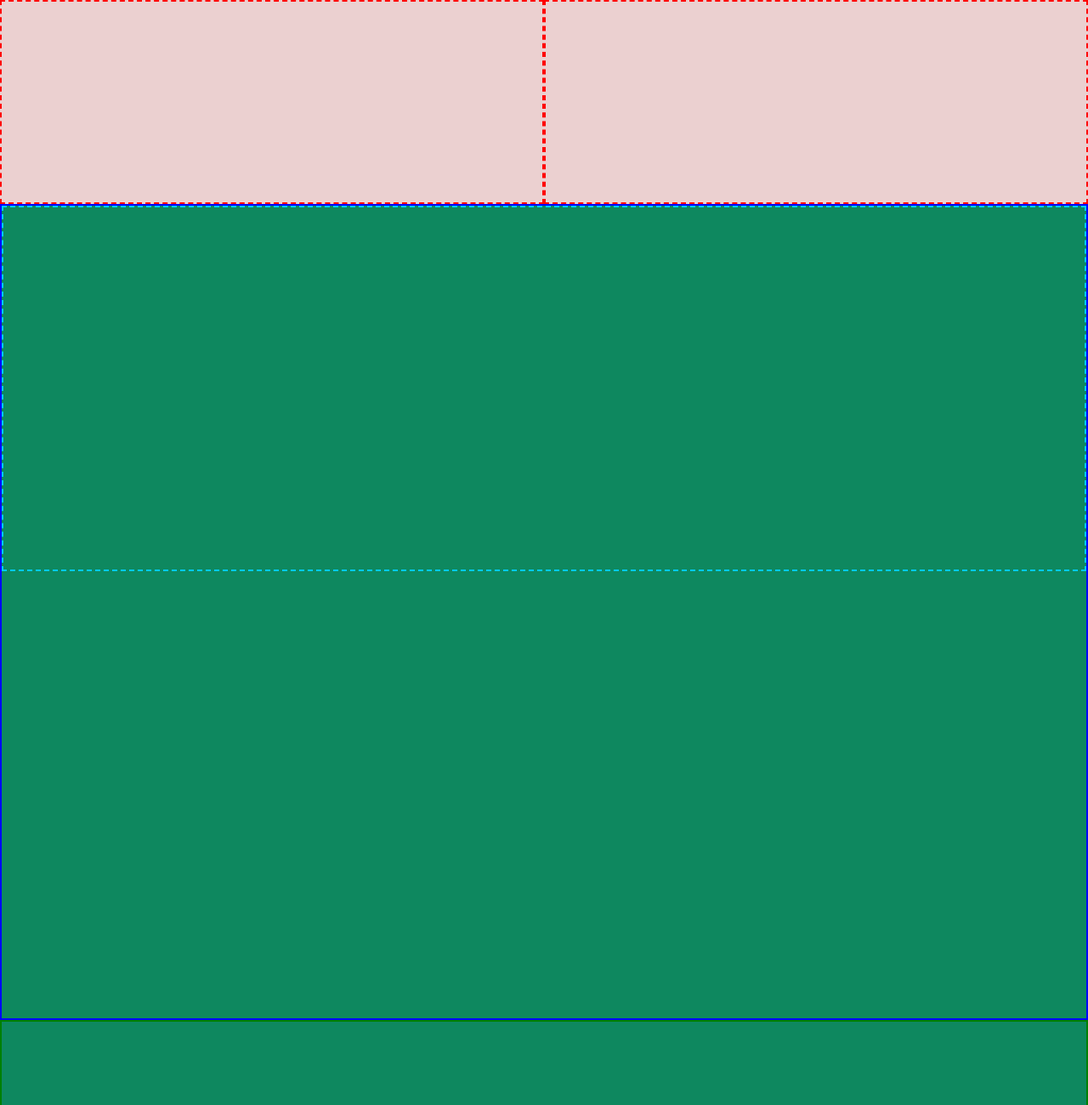
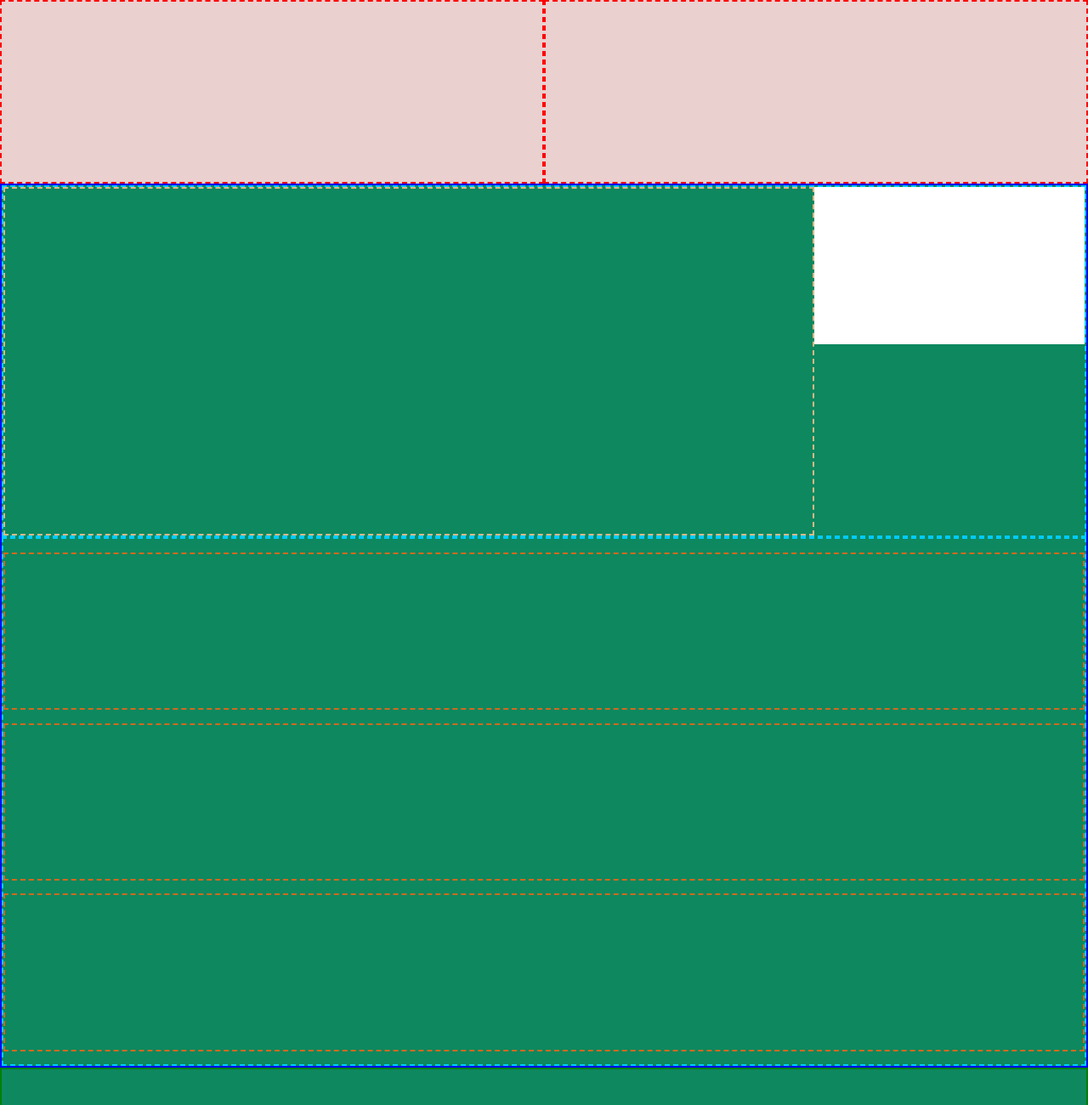
Before and after one commit to johnxadams/portfolio-v1, a website: page src/index.html in a window 1280 px wide. Shown: the top 1300 px of the page at 85% size. Drawn offline with nearby package versions, Linux system fonts and the light colour scheme; files that its build step writes are made by us from their sources.

Commit message:
main class-study-area flex in the making

```diff
--- a/src/scss/layouts/_grid-flow.scss
+++ b/src/scss/layouts/_grid-flow.scss
@@ -3,7 +3,7 @@
   width: 100vw;
   height: 50vh;
   grid-template-columns: 100%;
-  grid-template-rows: 30vh 120vh 30vh;
+  grid-template-rows: 27vh 130vh 30vh;
   grid-template-areas:
     "header"
     "main"
@@ -27,10 +27,40 @@ header {
 main {
   grid-area: main;
   border: 2px blue solid;
+  display: flex;
+  flex-direction: column;
   .profil-img-area {
     border: 2px rgb(0, 204, 255) dashed;
     width: 100%;
-    height: 45%;
+    height: 40%;
+    display: flex;
+        // the left side(bigger box) of the background behind the profile-img
+    div:first-child {
+      border: burlywood 2px dashed;
+      width: 75%;
+      height: 100%;
+    }
+        // the right side of the background behind the profile-img
+    div:last-child {
+      background-color: white;
+      width: 25%;
+      height: 45%;
+    }
+  }
+  // inside the class-study-area are three divs. iI'm targeting them with the nth-child
+  // next move is to define the elements inside the class-study-area !!!!
+  .class-study-area {
+    border: 2px rgb(0, 204, 255) dashed;
+    width: 100%;
+    height: 60%;
+    display: flex;
+    flex-direction: column;
+    justify-content: space-evenly;
+    div:first-child, div:nth-child(2), div:last-child {
+      border: chocolate 2px dashed;
+      width: 100%;
+      height: 30%;
+    }
   }
 }
 footer {
```
